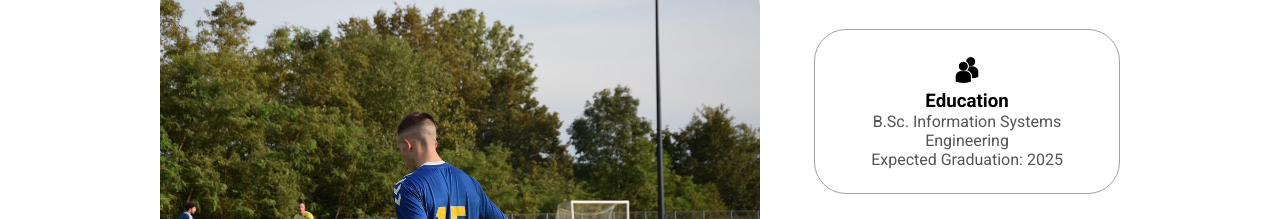
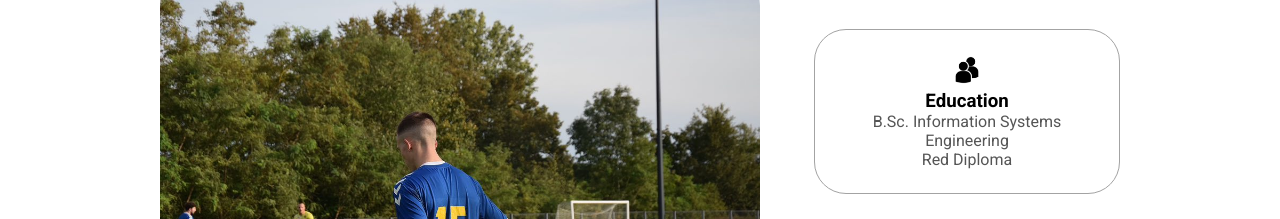
Before and after one commit to B0K1NG/Dominykas-Portfolio, a plain HTML site: page index.html in a window 1280 px wide. Shown: the part 1124-1343 px from the top of the page. Drawn offline with Linux system fonts and the light colour scheme.

Commit message:
fix: update education description to reflect current academic status

```diff
--- a/index.html
+++ b/index.html
@@ -108,7 +108,7 @@
               class="icon"
             />
             <h3>Education</h3>
-            <p>B.Sc. Information Systems Engineering<br />Expected Graduation: 2025</p>
+            <p>B.Sc. Information Systems Engineering<br />Red Diploma</p>
           </div>
         </div>
         <div class="text-container">
```
